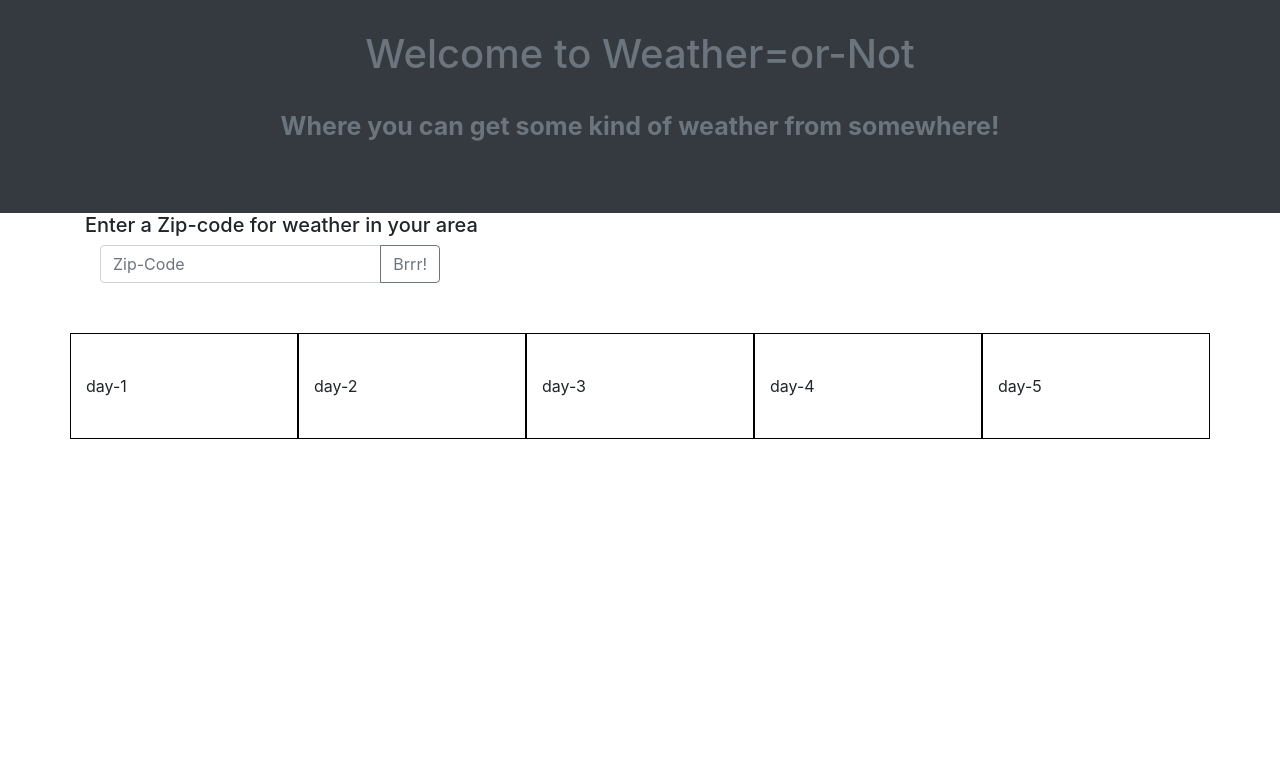
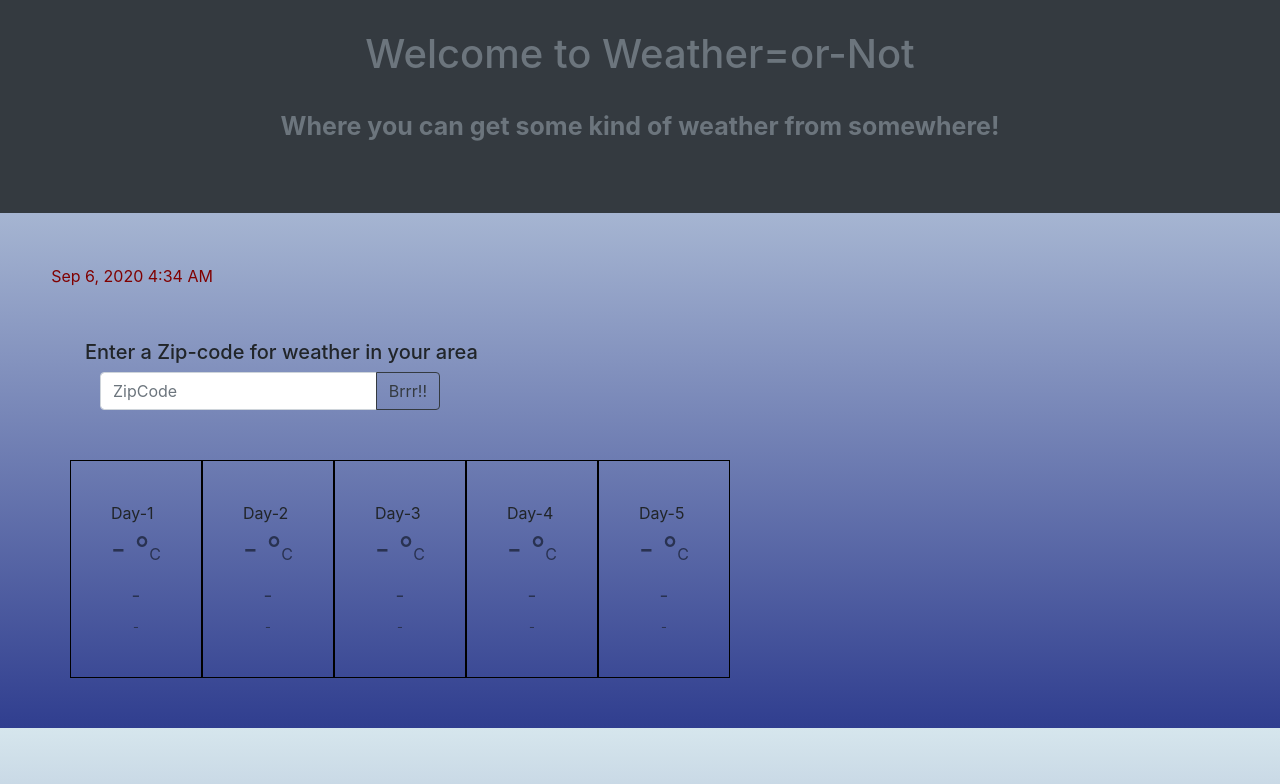
Before and after one commit to cornwalljeremy/06-weather-or-not, a plain HTML site: page index.html in a window 1280 px wide. Drawn offline with nearby package versions, Linux system fonts and the light colour scheme; no server answers.

Commit message:
the damn APIs

```diff
--- a/assets/css/js/script.js
+++ b/assets/css/js/script.js
@@ -1,10 +1,88 @@
+var todaysDate = moment().format("lll");
 var button = $(".btn");
 var zipInput = $(".form-control").val;
-var todaysDate = moment().format("LL");
-
-
+var tempElement = document.querySelector(".temperature-value p");
+var descElement = document.querySelector(".temperature-description p");
+var locationElement = document.querySelector(".location p");
+var notificationElement = document.querySelector(".notification");
+var key = "4c2f8d8f735edeb060159e75322d57d5";
+var weather = {};
+var KELVIN = 273;
+var searchZip = $("zipInput").val;
 
 $("#time").text(todaysDate);
-console.log(todaysDate)
 
+weather.temperature = {
+  unit: "celsius",
+};
+// console.log(zipInput)
+
+$(button).on("click", function () {
+  zipInput = $(".form-control").val();
+  event.preventDefault();
+
+  for (var i = 0; i < zipInput.length; i++)
+    if (zipInput < i) {
+      alert("input a zip code please");
+
+      zipInput = $("<p>");
+      zipInput.text([i]);
+    }
+
+  localStorage.setItem("", zipInput);
+});
+
+function getWeather() {
+  var proxy = "https://cors-anywhere.herokuapp.com/";
+  var api = `${proxy}https://api.openweathermap.org/data/2.5/weather?zip="  + zipInput + "appid="4c2f8d8f735edeb060159e75322d57d5"`;
+
+  fetch(api)
+    .then(function (response) {
+      var data = response.json();
+      return data;
+    })
+    .then(function (data) {
+      weather.temperature.value = Math.floor(data.main.temp - KELVIN);
+      weather.description = data.weather[0].description;
+      weather.iconId = data.weather[0].icon;
+      weather.city = data.name;
+      weather.country = data.sys.country;
+    })
+    .then(function () {
+      displayWeather();
+    });
+}
+
+function displayWeather() {
+    // iconElement.innerHTML = `<img src="/${weather.iconId}/>`;
+  tempElement.innerHTML = `${weather.temperature.value}°<span>C</span>`;
+  descElement.innerHTML = weather.description;
+  locationElement.innerHTML = `${weather.city}`;
+
+}
+// function setIcons(icon, iconId){
+//     var skycons = new skycons({color: "white"});
+//     var currentIcon =
+// }
+
+function celsiusToFahrenheit(temperature) {
+  return (temperature * 9) / 5 + 32;
+}
+
+tempElement.addEventListener("click", function () {
+  if (weather.temperature.value === undefined) return;
+
+  if (weather.temperature.unit == "celsius") {
+    let fahrenheit = celsiusToFahrenheit(weather.temperature.value);
+    fahrenheit = Math.floor(fahrenheit);
+
+    tempElement.innerHTML = `${fahrenheit}°<span>F</span>`;
+    weather.temperature.unit = "fahrenheit";
+  } else {
+    tempElement.innerHTML = `${weather.temperature.value}°<span>C</span>`;
+    weather.temperature.unit = "celsius";
+  }
+});
+
+getWeather();
 //var apiUrl = api.openweathermap.org/data/2.5/weather?zip={zip code},{country code}&appid={4c2f8d8f735edeb060159e75322d57d5}
--- a/assets/css/style.css
+++ b/assets/css/style.css
@@ -3,10 +3,9 @@
     --secondary: lightgrey;
     --tertiary: maroon;
     --dark: rgb(62, 60, 60);
+    --black: black;
     --border-radius: .3rem;
 }
-
-
 
 * {
     margin: 0;
@@ -22,6 +21,15 @@
     text-align: center;
     font-size: 35px;
 }
+#time {
+    color: var(--tertiary);
+    padding: 4%;
+}
+
+body {
+    background: linear-gradient(rgb(214, 230, 237), rgb(48, 62, 143));
+}
+
 
 header p {
     font-weight: 700;
@@ -31,9 +39,41 @@ header p {
 .instructions {
     font-size: 20px;
 }
-.col {
+
+.weather-container{
     border: 1px solid black;
     padding: 40px;
     margin: 50px 0;
     justify-content: right;
 }
+
+
+.temperature-value p{
+    padding: 0;
+    margin: 0;
+    color: #293251;
+    font-size: 2em;
+    text-align: center;
+    cursor: pointer;
+}
+.temperature-value p:hover{
+
+}
+.temperature-value span{
+    color: #293251;
+    font-size: 0.5em;
+}
+.temperature-description p{
+    padding: 8px;
+    margin: 0;
+    color: #293251;
+    text-align: center;
+    font-size: 1.2em;
+}
+.location p{
+    margin: 0;
+    padding: 0;
+    color: #293251;
+    text-align: center;
+    font-size: 0.8em;
+}
--- a/index.html
+++ b/index.html
@@ -22,29 +22,73 @@
     <div class="container-sm">
       <h1 class="instructions">Enter a Zip-code for weather in your area</h1>
       <div class="input-group col-4">
-        <input
-          type="text"
-          class="form-control"
-          placeholder="Zip-Code"
-          aria-label="users zip-code"
-          aria-describedby="button-addon2"/>
+        <input type="text" class="form-control" placeholder="ZipCode" aria-label="Recipient's zipcode" aria-describedby="button-addon2">
         <div class="input-group-append">
-          <button
-            class="btn btn-outline-secondary"
-            type="button"
-            id="button-addon2">Brrr!</button>
+          <button class="btn btn-outline-dark" type="button" id="button-addon2">Brrr!!</button>
         </div>
       </div>
     </div>
 
 
     <div class="container">
+
         <div class="row" id="weather-input">
-          <div class="col">day-1</div>
-          <div class="col">day-2</div>
-          <div class="col">day-3</div>
-          <div class="col">day-4</div>
-          <div class="col">day-5</div>
+          <div class="weather-container">Day-1
+            <div class="temperature-value">
+              <p>- °<span>C</span></p>
+          </div>
+          <div class="temperature-description">
+              <p> - </p>
+          </div>
+          <div class="location">
+              <p>-</p>
+          </div>
+          </div>
+
+          <div class="weather-container">Day-2
+            <div class="temperature-value">
+              <p>- °<span>C</span></p>
+          </div>
+          <div class="temperature-description">
+              <p> - </p>
+          </div>
+          <div class="location">
+              <p>-</p>
+          </div>
+          </div>
+          <div class="weather-container">Day-3
+            <div class="temperature-value">
+              <p>- °<span>C</span></p>
+          </div>
+          <div class="temperature-description">
+              <p> - </p>
+          </div>
+          <div class="location">
+              <p>-</p>
+          </div>
+          </div>
+          <div class="weather-container">Day-4
+            <div class="temperature-value">
+              <p>- °<span>C</span></p>
+          </div>
+          <div class="temperature-description">
+              <p> - </p>
+          </div>
+          <div class="location">
+              <p>-</p>
+          </div>
+          </div>
+          <div class="weather-container">Day-5
+            <div class="temperature-value">
+              <p>- °<span>C</span></p>
+          </div>
+          <div class="temperature-description">
+              <p> - </p>
+          </div>
+          <div class="location">
+              <p>-</p>
+          </div>
+          </div>
         </div>
 
 
@@ -53,7 +97,7 @@
       integrity="sha384-DfXdz2htPH0lsSSs5nCTpuj/zy4C+OGpamoFVy38MVBnE+IbbVYUew+OrCXaRkfj"
       crossorigin="anonymous"
     ></script>
-    <script
+     <script
       src="https://cdn.jsdelivr.net/npm/popper.js@1.16.1/dist/umd/popper.min.js"
       integrity="sha384-9/reFTGAW83EW2RDu2S0VKaIzap3H66lZH81PoYlFhbGU+6BZp6G7niu735Sk7lN"
       crossorigin="anonymous"
@@ -65,6 +109,6 @@
     ></script>
     <script src="https://code.jquery.com/jquery.js"></script>
     <script src="https://cdnjs.cloudflare.com/ajax/libs/moment.js/2.27.0/moment.min.js" integrity="sha512-rmZcZsyhe0/MAjquhTgiUcb4d9knaFc7b5xAfju483gbEXTkeJRUMIPk6s3ySZMYUHEcjKbjLjyddGWMrNEvZg==" crossorigin="anonymous"></script>
-    <script src="./assets/js/script.js"></script>
+    <script src="./assets/css/js/script.js"></script>
   </body>
 </html>
```
Also changed, not shown: assets/css/js/script2.js (added, +66 -0 lines), assets/js/script.js (deleted), 1 other file.
